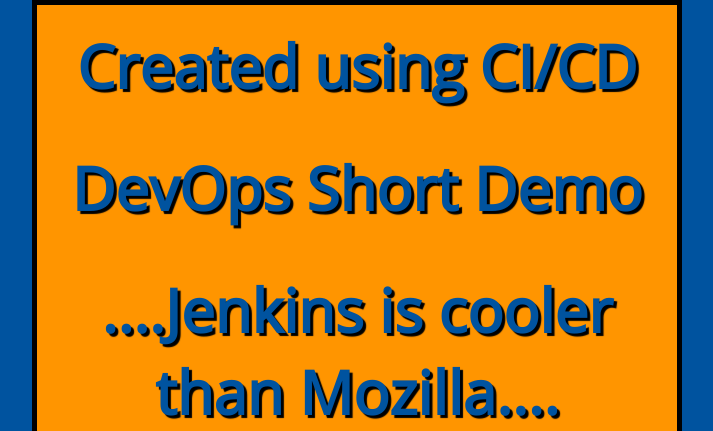
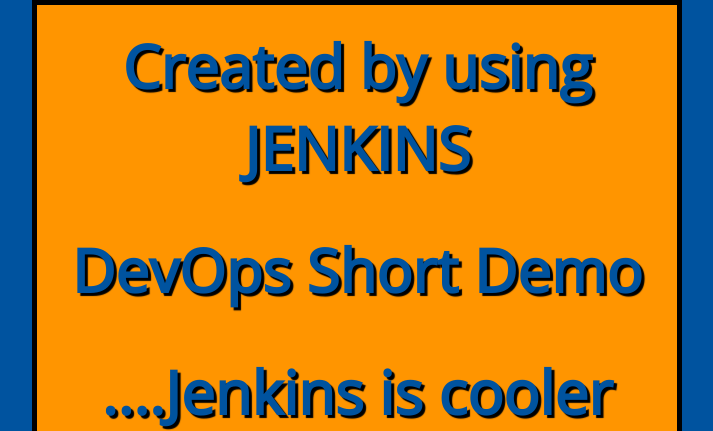
Before and after one commit to harshmangal1108/webjenkins, a plain HTML site: page webapp/index.html in a window 1280 px wide. Shown: the top 431 px of the page, without its empty margins (283-996 px from the left). Drawn offline with nearby package versions, Linux system fonts and the light colour scheme.

Commit message:
Update index.html

```diff
--- a/webapp/index.html
+++ b/webapp/index.html
@@ -3,7 +3,7 @@
   <head>
     <meta charset="utf-8">
     <title>Mozilla Page</title>
-    <center> <h1><b> Created using CI/CD</b></h1></center>
+    <center> <h1><b> Created by using JENKINS</b></h1></center>
     <link href="http://fonts.googleapis.com/css?family=Open+Sans" rel="stylesheet" type="text/css">
     <link href="styles/style.css" rel="stylesheet" type="text/css">
   </head>
```
